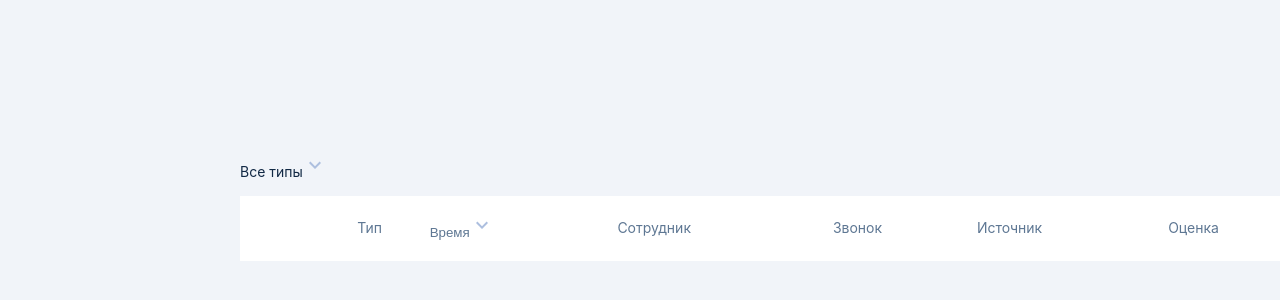
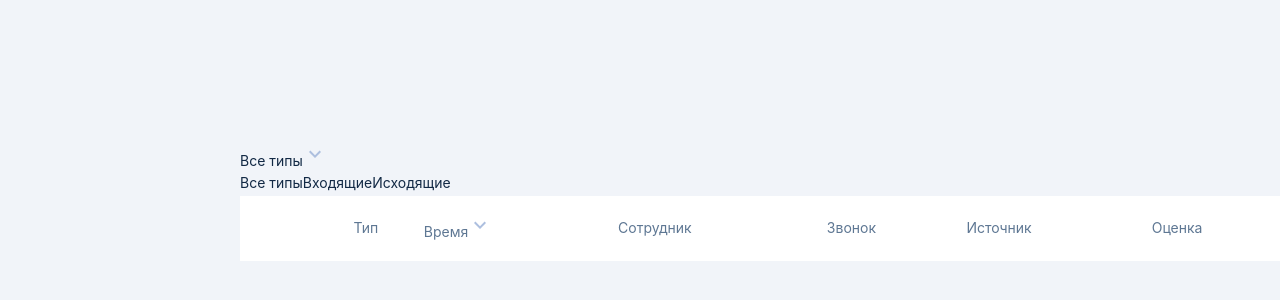
Before and after one commit to robotrainer/skilla-task-1, a React (Vite) app: page / in a window 1280 px wide. Shown: the part 192-492 px from the top of the page. Built offline with nearby package versions, Linux system fonts and the light colour scheme; a web font is replaced by a local one.

Commit message:
добавлен фильтр по типу звонка, исправлены svg

```diff
--- a/src/components/pages/Calls/Calls.module.scss
+++ b/src/components/pages/Calls/Calls.module.scss
@@ -22,13 +22,58 @@
     height: 24px;
     width: 100%;
 
-    .select-in-out {
+    .select-in-out-wrapper {
+      position: relative;
       display: flex;
-      column-gap: 4px;
+      align-items: center;
+      column-gap: 16px;
 
-      .title {
-        width: 57px;
+      .select-in-out {
+        display: flex;
+        column-gap: 4px;
+
+        .title {
+          color: var(--trinity-text);
+        }
+      }
+
+      .reset-button {
+        display: flex;
+        align-items: center;
+        column-gap: 4px;
         color: var(--trinity-text);
+      }
+
+      .select-in-out-menu {
+        position: absolute;
+        top: 24px;
+        display: flex;
+        flex-direction: column;
+        border: 1px solid var(--quadruple-gray);
+        border-radius: 8px;
+        box-shadow: var(--shadow);
+        background-color: var(--background-card);
+        z-index: 100;
+        visibility: hidden;
+
+        .range-button {
+          height: 40px;
+          width: 200px;
+          padding: 6px 20px;
+          text-align: left;
+
+          &.active {
+            color: var(--accent);
+          }
+
+          &:hover {
+            background-color: var(--secondary-hover);
+          }
+        }
+
+        &.is-show {
+          visibility: visible;
+        }
       }
     }
 
--- a/src/components/pages/Calls/Calls.tsx
+++ b/src/components/pages/Calls/Calls.tsx
@@ -21,6 +21,7 @@ export const Calls = () => {
   const [dateEndState, setDateEndState] = useState<string>(
     changeFormatStringDate(getDateString(now))
   );
+  const [inOut, setInOut] = useState<string>();
 
   const changeDateRange = useCallback((dateStart: Date, dateEnd?: Date) => {
     setDateEndState((prevDateEnd) =>
@@ -29,20 +30,22 @@ export const Calls = () => {
     setDateStartState(changeFormatStringDate(getDateString(dateStart)));
   }, []);
 
+  const changeInOut = (valueInOut: string | undefined) => {
+    setInOut(valueInOut);
+  };
+
   useEffect(() => {
-    getList({ date_start: dateStartState, date_end: dateEndState })
+    getList({ date_start: dateStartState, date_end: dateEndState, in_out: inOut })
       .then((resp) => setCalls(resp.results))
       .catch((error: IErrorResponse) => console.error(error.message, error.url))
       .finally(() => setIsLoading(false));
-  }, [dateStartState, dateEndState]);
+  }, [dateStartState, dateEndState, inOut]);
 
   return (
     <div className={classes.calls}>
-      <Header changeDateRange={changeDateRange} now={now} />
+      <Header changeDateRange={changeDateRange} now={now} changeInOut={changeInOut} />
       <div className={classes.tableWrapper}>
-        {/* <div className={classes.tableInner}> */}
         {isLoading ? <span>Loading...</span> : <Table data={calls} />}
-        {/* </div> */}
       </div>
     </div>
   );
--- a/src/components/pages/Calls/Header/Header.tsx
+++ b/src/components/pages/Calls/Header/Header.tsx
@@ -1,7 +1,7 @@
 import { useCallback, useEffect, useState } from "react";
 
 import { DATE_RANGE } from "consts";
-import { BracketArrowSVG, Button, CalendarSVG } from "shared";
+import { BracketArrowSVG, Button, CalendarSVG, CrossSVG } from "shared";
 import { classNames, getDateFromRange } from "utils";
 
 import classes from "../Calls.module.scss";
@@ -9,17 +9,48 @@ import classes from "../Calls.module.scss";
 interface IHeaderProps {
   now: Date;
   changeDateRange: (dateStart: Date, dateEnd?: Date) => void;
+  changeInOut: (valueInOut: string | undefined) => void;
 }
 
-export const Header = ({ now, changeDateRange }: IHeaderProps) => {
+const IN_OUT_CALLS = [
+  {
+    id: 1,
+    title: "Все типы",
+    in_out: undefined,
+  },
+  {
+    id: 2,
+    title: "Входящие",
+    in_out: "1",
+  },
+  {
+    id: 3,
+    title: "Исходящие",
+    in_out: "0",
+  },
+];
+
+export const Header = ({ now, changeDateRange, changeInOut }: IHeaderProps) => {
+  const [isShowInOutMenu, setIsShowInOutMenu] = useState(false);
+  const [currentInOutId, setCurrentInOutId] = useState(1);
+
   const [isShowDateRangeMenu, setIsShowDateRangeMenu] = useState(false);
   const [currentRangeId, setCurrentRangeId] = useState(1);
 
   const currentRange = DATE_RANGE.find((range) => range.id === currentRangeId);
+  const currentInOut = IN_OUT_CALLS.find((inOut) => inOut.id === currentInOutId);
+
+  const onOpenInOutMenu = () => setIsShowInOutMenu(true);
+  const onCloseInOutMenu = () => setIsShowInOutMenu(false);
+  const onResetInOutMenu = () => setCurrentInOutId(1);
 
   const onOpenDateRangeMenu = () => setIsShowDateRangeMenu(true);
+  const onCloseDateRangeMenu = () => setIsShowDateRangeMenu(false);
 
-  const onCloseDateRangeMenu = () => setIsShowDateRangeMenu(false);
+  const onClickInOutItem = (id: number) => {
+    setCurrentInOutId(id);
+    onCloseInOutMenu();
+  };
 
   const onClickRangeItem = (id: number) => {
     setCurrentRangeId(id);
@@ -41,11 +72,51 @@ export const Header = ({ now, changeDateRange }: IHeaderProps) => {
     onChangeDateRangeItem(currentRangeId);
   }, [currentRangeId, onChangeDateRangeItem]);
 
+  useEffect(() => {
+    const currentInOut = IN_OUT_CALLS.find((inOut) => inOut.id === currentInOutId);
+    if (currentInOut) {
+      changeInOut(currentInOut.in_out);
+    }
+  }, [changeInOut, currentInOutId]);
+
   return (
     <div className={classes.header}>
-      <div className={classes.selectInOut}>
-        <span className={classNames("text-caption", classes.title)}>Все типы</span>
-        <BracketArrowSVG color="var(--trinity-blue)" rotate={180} />
+      <div className={classes.selectInOutWrapper}>
+        <Button className={classes.selectInOut} onClick={onOpenInOutMenu}>
+          <span className={classNames("text-caption", classes.title)}>{currentInOut?.title}</span>
+          <BracketArrowSVG
+            color={isShowInOutMenu ? "var(--accent)" : "var(--trinity-blue)"}
+            rotate={isShowInOutMenu ? 0 : 180}
+          />
+        </Button>
+
+        {currentInOutId !== 1 && (
+          <Button className={classes.resetButton} onClick={onResetInOutMenu}>
+            <span className="text-caption">Сбросить фильтры</span>
+
+            <CrossSVG width={15} height={15} color="var(--trinity-blue)" />
+          </Button>
+        )}
+
+        <div className={classNames(classes.selectInOutMenu, isShowInOutMenu && classes.isShow)}>
+          {IN_OUT_CALLS.map((inOut) => {
+            const isActive = currentInOutId === inOut.id;
+            return (
+              <Button
+                key={inOut.id}
+                disabled={isActive}
+                className={classNames(
+                  "text-caption",
+                  classes.rangeButton,
+                  isActive && classes.active
+                )}
+                onClick={() => onClickInOutItem(inOut.id)}
+              >
+                {inOut.title}
+              </Button>
+            );
+          })}
+        </div>
       </div>
 
       <div className={classes.selectDate}>
--- a/src/components/pages/Calls/Table/Table.tsx
+++ b/src/components/pages/Calls/Table/Table.tsx
@@ -1,3 +1,5 @@
+import { useState } from "react";
+
 import { ArrowSVG, BracketArrowSVG, Button } from "shared";
 import { classNames } from "utils";
 import { StatusCard } from "widgets";
@@ -5,7 +7,6 @@ import { StatusCard } from "widgets";
 import classes from "./Table.module.scss";
 
 import type { ICall } from "types";
-import { useState } from "react";
 
 interface ITableProps {
   data: ICall[];
@@ -42,11 +43,11 @@ export const Table = ({ data }: ITableProps) => {
         <tr>
           <th scope="col"></th>
           <th className={classNames("text-caption", classes.typeCol)} scope="col">
-            Тип
+            <span className="text-caption">Тип</span>
           </th>
-          <th className={classNames("text-caption", classes.timeCol)} scope="col">
+          <th className={classes.timeCol} scope="col">
             <Button className={classes.timeButton} onClick={() => setSortByDate((prev) => !prev)}>
-              <span>Время</span>
+              <span className="text-caption">Время</span>
               <BracketArrowSVG color="var(--trinity-blue)" rotate={sortByDate ? 0 : 180} />
             </Button>
           </th>
@@ -62,12 +63,12 @@ export const Table = ({ data }: ITableProps) => {
           <th className={classNames("text-caption", classes.evaluationCol)} scope="col">
             Оценка
           </th>
-          <th className={classNames("text-caption", classes.durationCol)} scope="col">
+          <th className={classes.durationCol} scope="col">
             <Button
               className={classes.durationButton}
               onClick={() => setSortByDuration((prev) => !prev)}
             >
-              <span> Длительность</span>
+              <span className="text-caption">Длительность</span>
               <BracketArrowSVG color="var(--trinity-blue)" rotate={sortByDuration ? 0 : 180} />
             </Button>
           </th>
--- a/src/components/shared/icons/Calendar/Calendar.tsx
+++ b/src/components/shared/icons/Calendar/Calendar.tsx
@@ -5,7 +5,7 @@ export const CalendarSVG = ({ color, width = 24, height = 24, rotate = 0 }: ISvg
     width={width}
     height={height}
     transform={`rotate(${rotate})`}
-    viewBox="0 0 16 18"
+    viewBox={`0 0 ${width} ${height}`}
     fill="none"
     xmlns="http://www.w3.org/2000/svg"
   >
--- /dev/null
+++ b/src/components/shared/icons/Cross/Cross.tsx
@@ -0,0 +1,24 @@
+import { type ISvgProps } from "../types";
+
+export const CrossSVG = ({ color, width = 24, height = 24, rotate = 0 }: ISvgProps) => (
+  <svg
+    width={width}
+    height={height}
+    transform={`rotate(${rotate})`}
+    viewBox={`0 0 ${width} ${height}`}
+    fill="none"
+    xmlns="http://www.w3.org/2000/svg"
+  >
+    <g clipPath="url(#clip0_1_517)">
+      <path
+        d="M12.75 3.88125L11.8688 3L8.375 6.49375L4.88125 3L4 3.88125L7.49375 7.375L4 10.8688L4.88125 11.75L8.375 8.25625L11.8688 11.75L12.75 10.8688L9.25625 7.375L12.75 3.88125Z"
+        fill={color}
+      />
+    </g>
+    <defs>
+      <clipPath id="clip0_1_517">
+        <rect width="15" height="15" fill="white" />
+      </clipPath>
+    </defs>
+  </svg>
+);
--- /dev/null
+++ b/src/components/shared/icons/Cross/index.ts
@@ -0,0 +1 @@
+export { CrossSVG } from "./Cross";
--- a/src/components/shared/icons/index.ts
+++ b/src/components/shared/icons/index.ts
@@ -1,4 +1,6 @@
 export { ArrowSVG } from "./Arrow";
 export { BracketArrowSVG } from "./BracketArrow";
 export { CalendarSVG } from "./Calendar";
+export { CrossSVG } from "./Cross";
+
 export type { ISvgProps } from "./types";
--- a/src/components/shared/index.ts
+++ b/src/components/shared/index.ts
@@ -1,2 +1,2 @@
-export { ArrowSVG, BracketArrowSVG, CalendarSVG, type ISvgProps } from "./icons";
+export { ArrowSVG, BracketArrowSVG, CalendarSVG, CrossSVG, type ISvgProps } from "./icons";
 export { Button } from "./Button";
--- a/src/index.scss
+++ b/src/index.scss
@@ -2,17 +2,15 @@
 @import url(./styles/typography.scss);
 
 :root {
+  color-scheme: light dark;
+}
+
+* {
   font-family: "SF Pro Display", sans-serif;
-
-  color-scheme: light dark;
-
   font-synthesis: none;
   text-rendering: optimizeLegibility;
   -webkit-font-smoothing: antialiased;
   -moz-osx-font-smoothing: grayscale;
-}
-
-* {
   scrollbar-width: thin;
   scrollbar-color: var(--quadruple-gray) rgba(255, 255, 255, 0);
 }
```
Also changed, not shown: src/components/shared/icons/BracketArrow/BracketArrow.tsx (+0 -14 lines).
